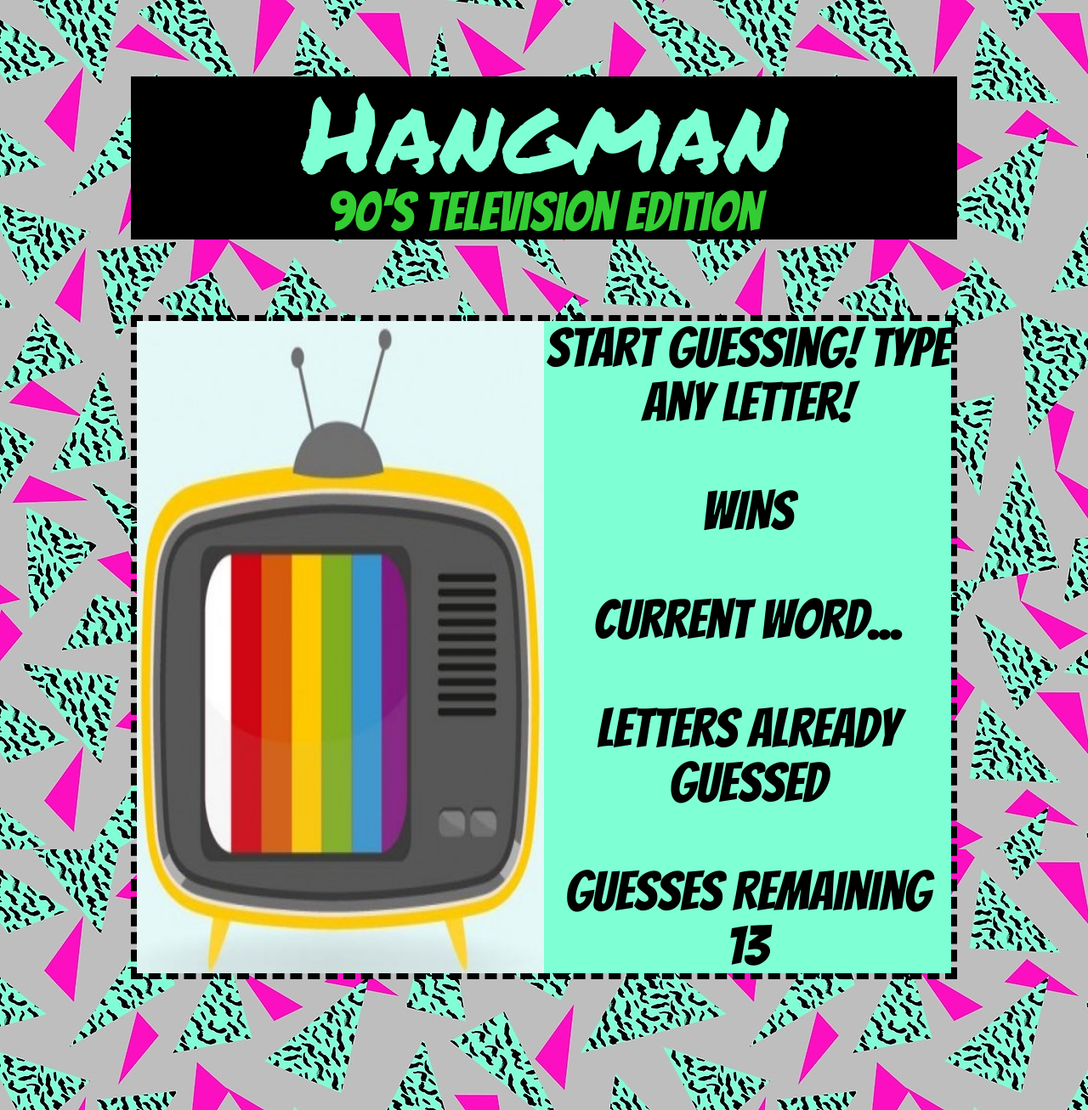
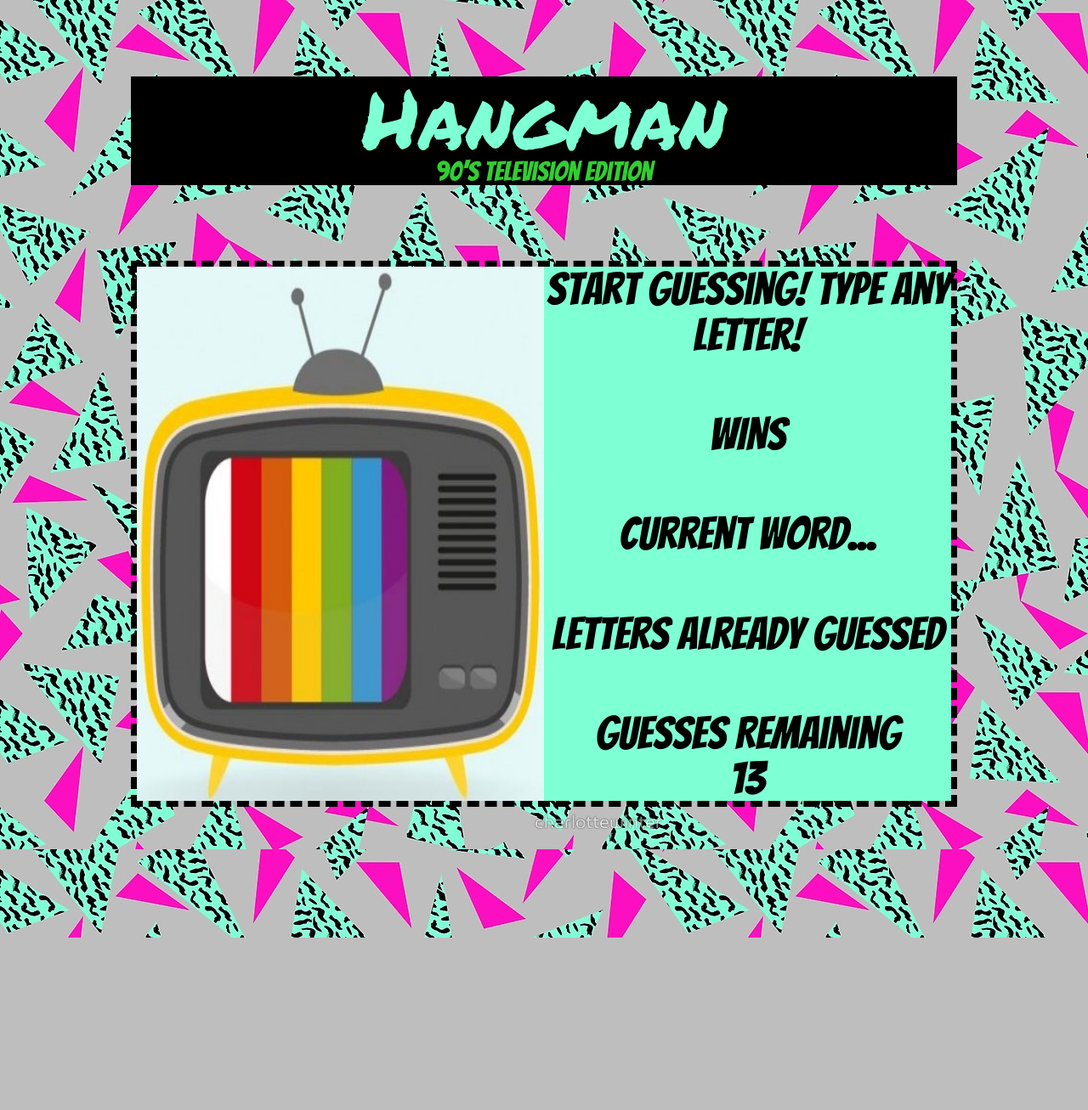
Before and after one commit to NoelAnnParisi/Hangman-Game, a PHP site: page / in a window 1280 px wide. Shown: the whole page at 85% size. After the commit the page ends 1104 px from the top, so only its background shows below. Run offline with PHP 8.4, Linux system fonts and the light colour scheme.

Commit message:
adds some text when you restart

```diff
--- a/assets/css/style.css
+++ b/assets/css/style.css
@@ -10,14 +10,14 @@ body {
 
 h1 {
 	color: aquamarine;
-    font-size: 8em;
+    font-size: 6em;
     font-family: 'Permanent Marker', cursive;
 
 }
 
 h2 {
 	color:limegreen;
-	font-size: 4em;
+	font-size: 2em;
 	font-family: 'Bangers', cursive;
 }
 
@@ -27,7 +27,11 @@ img {
 }
 
 .smallertext {
-	font-size:1em;
+	font-size:smaller;
+}
+
+#restart {
+    color:magenta;
 }
 
 
--- a/assets/javascript/game.js
+++ b/assets/javascript/game.js
@@ -7,6 +7,7 @@ var computerChoose = function() {
     correctlyGuessed.length = currentWordArr.length;
     console.log(currentWordArr);
     console.log("computerChoose: " + stateOfGame);
+    htmlReplacer("#restart", " ")
 };
 
 var htmlReplacer = function htmlReplacer(id, html) {
@@ -63,7 +64,8 @@ var winStats = function winStats() {
         wins += 1;
         stateOfGame = false;
         htmlReplacer("#wins", wins);
-        htmlReplacer("#playAgain", "To play again please press the enter key!");
+        htmlReplacer("#playAgain", "Radical, you did it!")
+        htmlReplacer("#restart", "To play again please press the enter key!");
 
 	    if (winningWord === "rugrats") {
 			htmlReplacer("#tvImage", "<img src=assets/images/rugrats.jpg>");
--- a/index.html
+++ b/index.html
@@ -21,14 +21,13 @@
             <img src="assets/images/vintagetv.jpg" alt="retroTv">
         </div>
         <div class="gameContainer2">
-            <p id="playAgain">Start Guessing! Type any letter!</p>
-            <p id ="restart"></p>
+            <p class="smallertext" id="playAgain">Start Guessing! Type any letter!</p>
+            <p class="smallertext" id ="restart"></p>
             <br>
             <p class="smallertext">WINS</p>
             <p class="smallertext" id="wins"></p>
             <br>
             <p class="smallertext">Current Word... </p>
-            <p class="smallertext" id="tickMarks"></p>
             <p class="smallertext" id="correctlyGuessed"></p>
             <br>
             <p class="smallertext">Letters already guessed</p>
```
